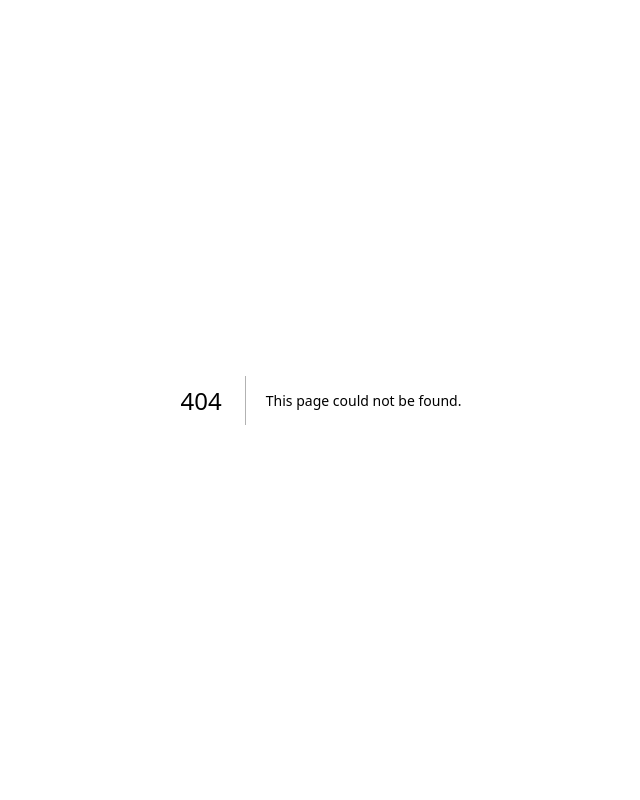
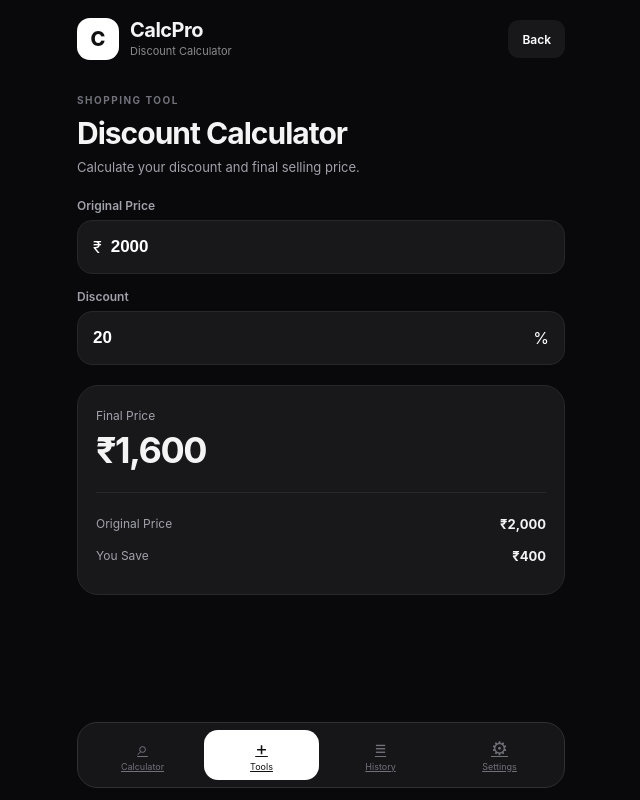
Before and after one commit to sameerkhan86926-a11y/calcpro, a Next.js app: page /calcpro/tools/discount in a window 1280 px wide. Before the commit this address had no page. Shown: the whole page, without its empty margins (319-959 px from the left). Built offline with nearby package versions, Linux system fonts and the light colour scheme.

Commit message:
Add Discount Calculator page

```diff
--- /dev/null
+++ b/app/tools/discount/page.tsx
@@ -0,0 +1,106 @@
+"use client";
+
+import { useState } from "react";
+import Link from "next/link";
+
+export default function DiscountPage() {
+  const [price, setPrice] = useState("2000");
+  const [discount, setDiscount] = useState("20");
+
+  const original = Number(price) || 0;
+  const rate = Number(discount) || 0;
+
+  const saved = (original * rate) / 100;
+  const finalPrice = original - saved;
+
+  const money = (n: number) =>
+    n.toLocaleString("en-IN", {
+      maximumFractionDigits: 2,
+    });
+
+  return (
+    <main className="app dark emi-page">
+      <header className="app-header">
+        <div className="brand">
+          <div className="brand-icon">C</div>
+          <div>
+            <h1>CalcPro</h1>
+            <p>Discount Calculator</p>
+          </div>
+        </div>
+
+        <Link href="/tools/" className="back-button">
+          Back
+        </Link>
+      </header>
+
+      <section className="tool-heading">
+        <span>SHOPPING TOOL</span>
+        <h2>Discount Calculator</h2>
+        <p>Calculate your discount and final selling price.</p>
+      </section>
+
+      <section className="emi-form">
+        <label>
+          <span>Original Price</span>
+          <div className="input-box">
+            <span>₹</span>
+            <input
+              type="number"
+              value={price}
+              onChange={(e) => setPrice(e.target.value)}
+            />
+          </div>
+        </label>
+
+        <label>
+          <span>Discount</span>
+          <div className="input-box">
+            <input
+              type="number"
+              value={discount}
+              onChange={(e) => setDiscount(e.target.value)}
+            />
+            <span>%</span>
+          </div>
+        </label>
+      </section>
+
+      <section className="emi-result">
+        <p>Final Price</p>
+        <strong>₹{money(finalPrice)}</strong>
+
+        <div className="result-divider" />
+
+        <div className="result-row">
+          <span>Original Price</span>
+          <strong>₹{money(original)}</strong>
+        </div>
+
+        <div className="result-row">
+          <span>You Save</span>
+          <strong>₹{money(saved)}</strong>
+        </div>
+      </section>
+
+      <nav className="bottom-nav">
+        <Link href="/" className="nav-item">
+          <span>⌕</span>
+          <small>Calculator</small>
+        </Link>
+        <Link href="/tools/" className="nav-item active">
+          <span>+</span>
+          <small>Tools</small>
+        </Link>
+        <Link href="/" className="nav-item">
+          <span>≡</span>
+          <small>History</small>
+        </Link>
+        <Link href="/" className="nav-item">
+          <span>⚙</span>
+          <small>Settings</small>
+        </Link>
+      </nav>
+    </main>
+  );
+}
```
